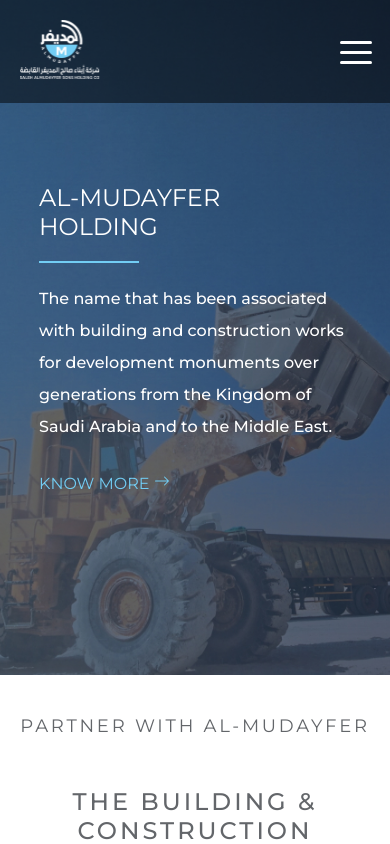
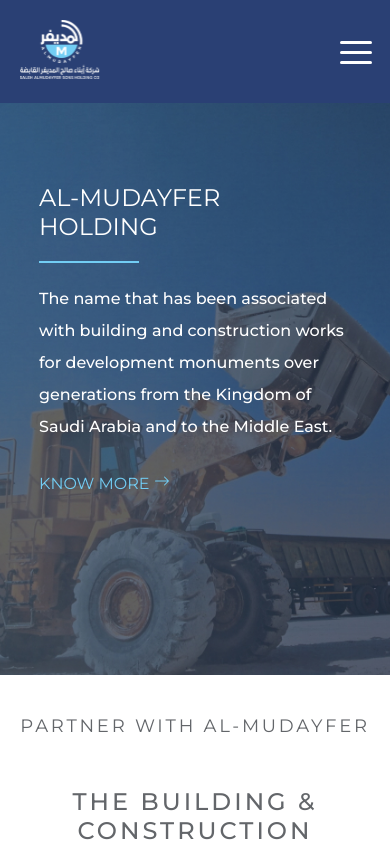
Before and after one commit to vibhavtrivedi123/AL-Mudayfer, a React (Create React App) app: page / in a window 390 px wide. Shown: the top 844 px of the page. Built offline with nearby package versions, Linux system fonts and the light colour scheme.

Commit message:
header changed

```diff
--- a/src/components/Header/Header.js
+++ b/src/components/Header/Header.js
@@ -4,6 +4,8 @@
 import React, { useState } from 'react';
 import { AiFillCaretDown, AiFillCaretUp } from "react-icons/ai";
 import { FaGlobe } from "react-icons/fa";
+import { FaBars } from "react-icons/fa6";
+import { IoMdClose } from "react-icons/io";
 
 
 
@@ -71,7 +73,7 @@
                         <div className={styles.link}>media</div>
                     </LinkWithScrollToTop>
 
-                    <div
+                    {/* <div
                         className={styles.dropdownContainer}
                         onMouseEnter={handleMouseEnter}
                         onMouseLeave={handleMouseLeave}
@@ -82,12 +84,11 @@
                         </div>
                         {isDropdownOpen && (
                             <div className={styles.dropdownContent}>
-                                {/* <div className={styles.dropdown_link}>español</div> */}
                                 <div className={styles.dropdown_link}>اردو</div>
                                 <div className={styles.dropdown_link}>English</div>
                             </div>
                         )}
-                    </div>
+                    </div> */}
                 </div>
 
                 <LinkWithScrollToTop to="/contact">
@@ -109,6 +110,7 @@
                     </div>
                     {/* <button onClick={toggleMobileMenu}> */}
                     <div className={styles.right_mobile}>
+                        {/* {open ? <IoMdClose /> : <FaBars />} */}
                         <Hamburger
                             rounded
                             toggled={open}
--- a/src/components/Header/Header.module.css
+++ b/src/components/Header/Header.module.css
@@ -104,11 +104,14 @@
 
     .mobile_container {
         display: block;
-        background-color: rgba(0, 0, 0, 0.498);
+        background-color: #2A4074;
         width: 100%;
         padding: 0;
+        color: white !important;
         position: fixed;
         z-index: 9999;
+
+        backdrop-filter: blur(10px);
     }
 
     .top {
@@ -141,6 +144,12 @@
         outline: none !important;
     }
 
+    /* button .right_mobile{
+        color: white;
+        background-color: #2A4074;
+        font-size: 20px;
+    } */
+
     button {
         border: none;
         outline: none;
@@ -162,7 +171,7 @@
         white-space: nowrap;
         font-weight: 600;
         text-transform: uppercase;
-        color: #CFCA4C;
+        /* color: #CFCA4C; */
         font-size: 24px;
         border-radius: 2px;
         padding: 10px 0;
```
Also changed, not shown: 7 other files (tests, documents, lock files or other folders).
